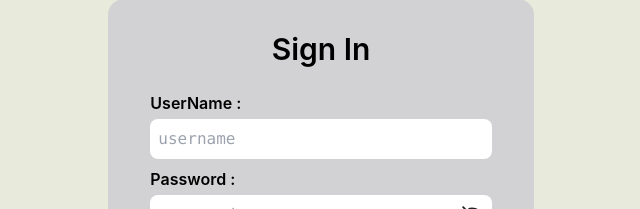
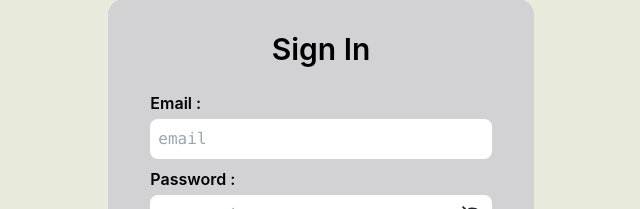
Before and after one commit to SaurabhSahu01/jnualumni, a React (Create React App) app: page /login in a window 1280 px wide. Shown: the part 143-352 px from the top of the page, without its empty margins (319-959 px from the left). Built offline with nearby package versions, Linux system fonts and the light colour scheme.

Commit message:
username -> email

```diff
--- a/src/pages/Login.js
+++ b/src/pages/Login.js
@@ -35,13 +35,13 @@ function Login() {
           <h1 className="text-3xl text-black font-semibold">Sign In</h1>
           <div className="flex w-4/5 flex-col gap-2">
             <div className="flex flex-col gap-1">
-              <h1 className="text-black text-base font-semibold">UserName :</h1>
+              <h1 className="text-black text-base font-semibold">Email :</h1>
               <input
                 className=" rounded-lg py-2 px-2 outline-none font-mono"
-                type="text"
+                type="email"
                 autoComplete="off"
-                placeholder="username"
-                name="username"
+                placeholder="email"
+                name="email"
                 onChange={handleUsername}
               />
             </div>
```
